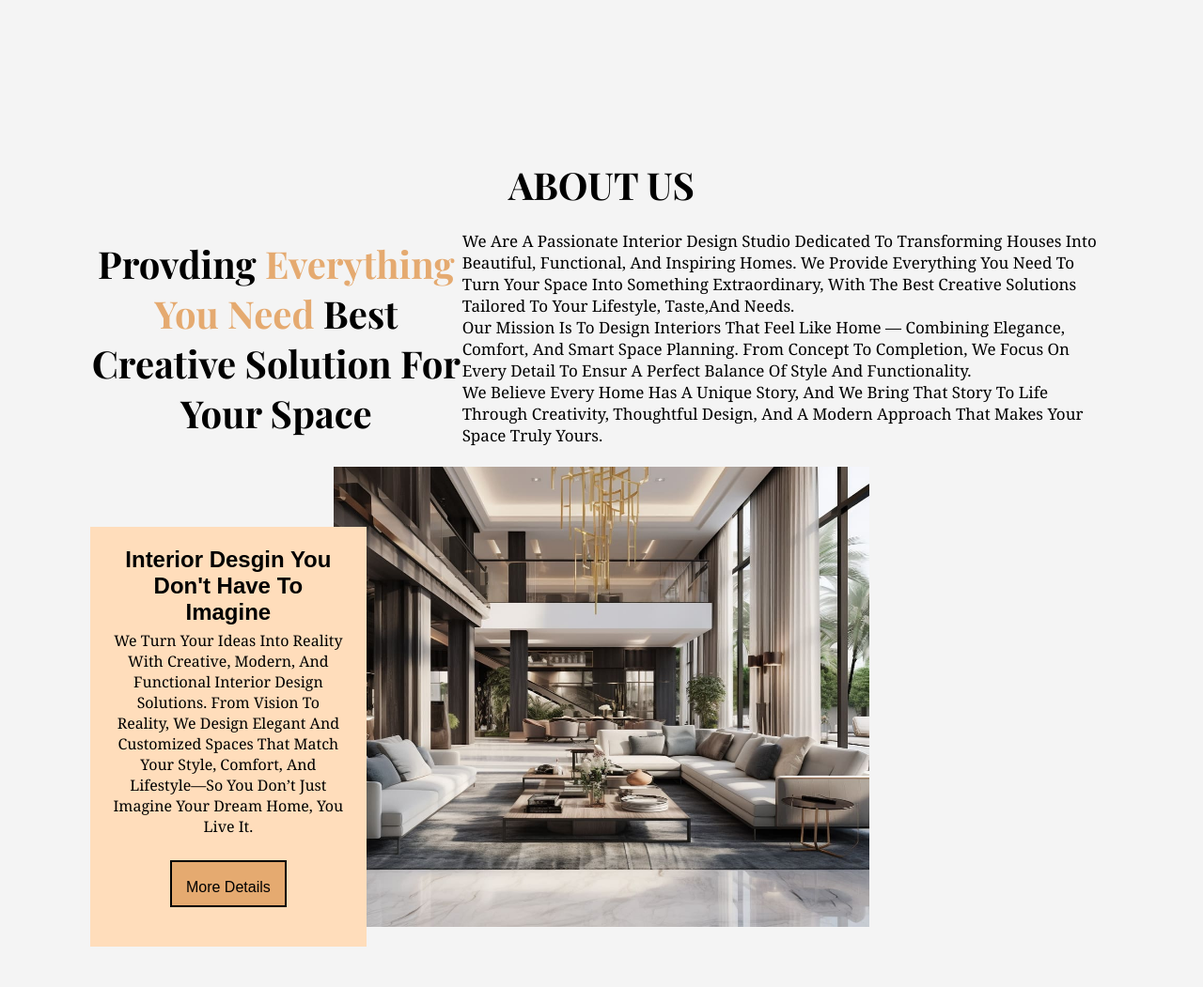
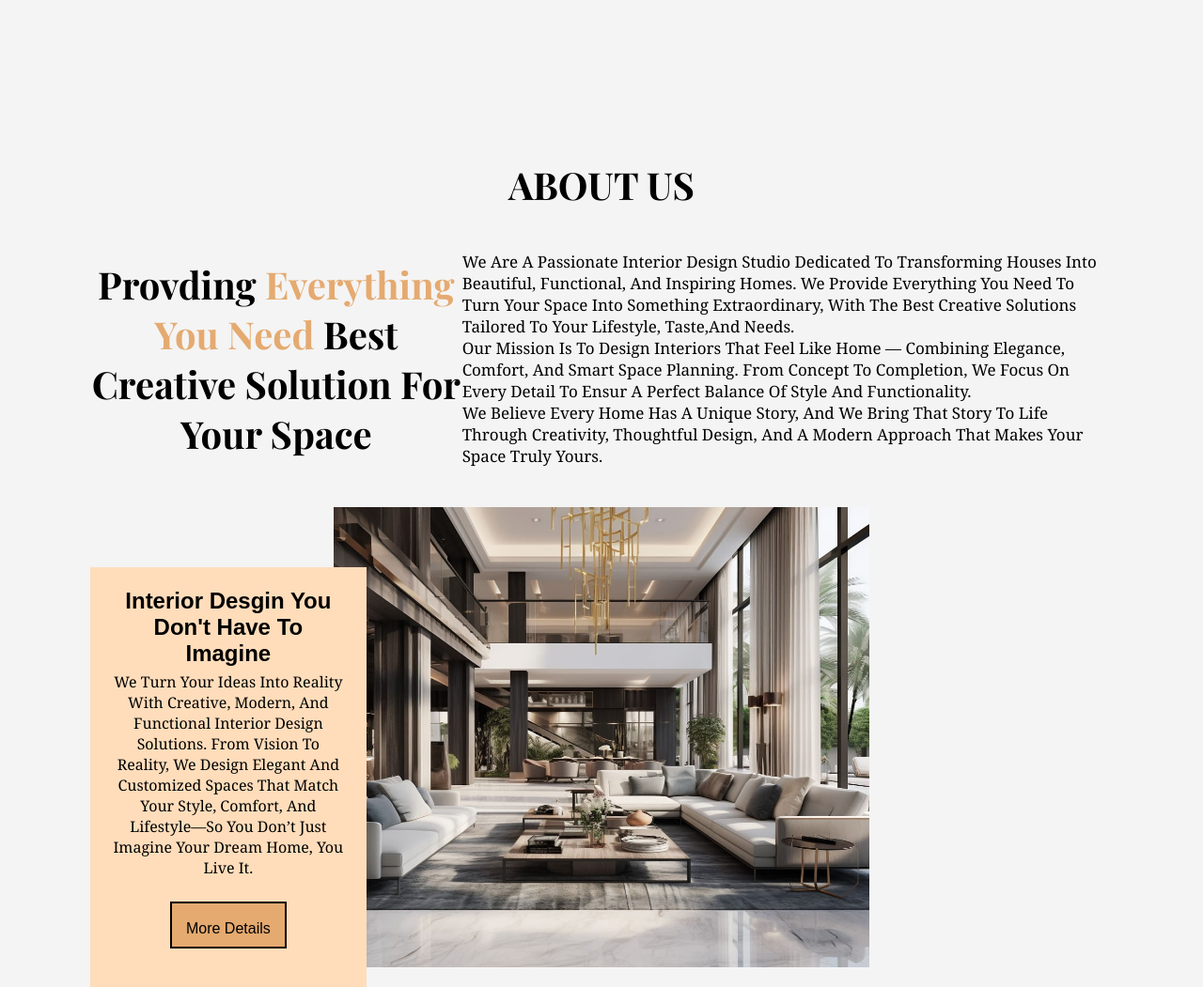
Before and after one commit to DikshaDubey-595/House-interior-design, a Flask app: page / in a window 1280 px wide. Shown: the part 681-1732 px from the top of the page at 94% size. Run offline with Flask 3, Linux system fonts and the light colour scheme; some libraries are stand-ins or nearby versions; some web fonts are replaced.

Commit message:
Updated website content

```diff
--- a/static/style.css
+++ b/static/style.css
@@ -151,7 +151,7 @@ transform: scale(1,1.3);
     align-items: center;
     text-align: left;
     justify-content: space-around;
-    padding: 2% 0;
+    padding: 4% 0;
 }
 .sub_heading h1{
     width: 40%;
```
